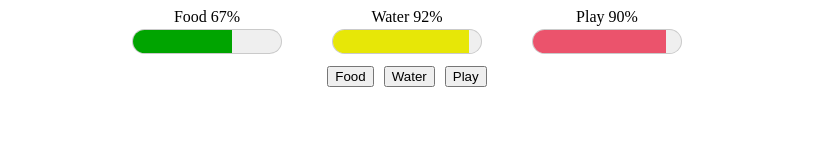
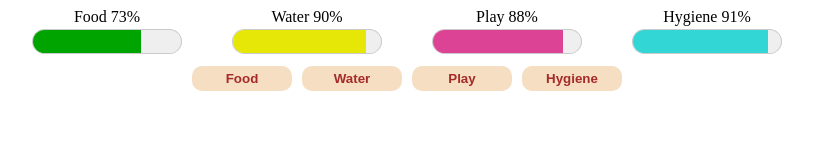
Before and after one commit to Grewal009/Start-IT-uke4, a plain HTML site: page Tamagochi/index.html in a window 1280 px wide. Shown: the whole page, without its empty margins (233-1046 px from the left). Drawn offline with Linux system fonts and the light colour scheme.

Commit message:
Hygiene component added

```diff
--- a/Tamagochi/index.html
+++ b/Tamagochi/index.html
@@ -8,24 +8,30 @@
   </head>
   <body>
     <div class="labelContainer">
-      <div class="food1">
+      <div class="label">
         <label id="labelFood" for="">Food 100%</label>
         <meter class="meter1" value="100" min="0" max="100"></meter>
       </div>
-      <div class="food1">
+      <div class="label">
         <label id="labelWater" for="">Water 100%</label>
         <meter class="meter1 meter2" value="100" min="0" max="100"></meter>
       </div>
-      <div class="food1">
+      <div class="label">
         <label id="labelPlay" for="">Play 100%</label>
         <meter class="meter1 meter3" value="100" min="0" max="100"></meter>
+      </div>
+
+      <div class="label">
+        <label id="labelHygiene" for="">Hygiene 100%</label>
+        <meter class="meter1 meter4" value="100" min="0" max="100"></meter>
       </div>
     </div>
 
     <div class="btnContainer">
-      <button onclick="serve('food')">Food</button>
-      <button onclick="serve('water')">Water</button>
-      <button onclick="serve('play')">Play</button>
+      <button class="btnServe" onclick="serve('food')">Food</button>
+      <button class="btnServe" onclick="serve('water')">Water</button>
+      <button class="btnServe" onclick="serve('play')">Play</button>
+      <button class="btnServe" onclick="serve('hygiene')">Hygiene</button>
     </div>
 
     <div class="overlay hidden">
@@ -39,12 +45,14 @@
       const food = document.querySelector(".meter1");
       const water = document.querySelector(".meter2");
       const play = document.querySelector(".meter3");
+      const hygiene = document.querySelector(".meter4");
       const labelFood = document.querySelector("#labelFood");
       const labelWater = document.querySelector("#labelWater");
       const labelPlay = document.querySelector("#labelPlay");
+      const labelHygiene = document.querySelector("#labelHygiene");
       const overlay = document.querySelector(".overlay");
 
-      let timerFood, timerWater, timerPlay;
+      let timerFood, timerWater, timerPlay, timerHygiene;
 
       runApp();
       function runApp() {
@@ -65,13 +73,25 @@
           labelPlay.textContent = `Play ${play.value}%`;
           checkStatus();
         }, 1000);
+
+        timerHygiene = setInterval(function () {
+          hygiene.value -= randomNumber(3);
+          labelHygiene.textContent = `Hygiene ${hygiene.value}%`;
+          checkStatus();
+        }, 1000);
       }
 
       function checkStatus() {
-        if (food.value <= 10 || water.value <= 10 || play.value <= 10) {
+        if (
+          food.value <= 10 ||
+          water.value <= 10 ||
+          play.value <= 10 ||
+          hygiene <= 10
+        ) {
           clearInterval(timerFood);
           clearInterval(timerWater);
           clearInterval(timerPlay);
+          clearInterval(timerHygiene);
           overlay.classList.remove("hidden");
         }
       }
@@ -100,11 +120,11 @@
               : `Play ${play.value}%`;
         } else {
           console.log(ele);
-          food.value += 10;
-          labelFood.textContent =
-            labelFood.textContent + 10 > 100
-              ? `Food 100%`
-              : `Food ${food.value}%`;
+          hygiene.value += 10;
+          labelHygiene.textContent =
+            labelHygiene.textContent + 10 > 100
+              ? `Hygiene 100%`
+              : `Hygiene ${food.value}%`;
         }
       }
 
@@ -120,6 +140,8 @@
         labelWater.textContent = `Water ${water.value}%`;
         play.value = 100;
         labelPlay.textContent = `Play ${play.value}%`;
+        hygiene.value = 100;
+        labelHygiene.textContent = `Hygiene ${hygiene.value}%`;
 
         runApp();
       }
--- a/Tamagochi/style.css
+++ b/Tamagochi/style.css
@@ -12,10 +12,14 @@
 }
 
 .meter3::-webkit-meter-optimum-value {
-  background: rgb(235, 83, 108);
+  background: rgb(221, 67, 149);
 }
 
-.food1 {
+.meter4::-webkit-meter-optimum-value {
+  background: rgba(45, 213, 211, 0.973);
+}
+
+.label {
   width: 200px;
   display: flex;
   flex-direction: column;
@@ -63,3 +67,16 @@ p {
   align-items: center;
   height: 90vh;
 }
+.btnServe {
+  width: 100px;
+  padding: 5px 5px;
+  border-radius: 10px;
+  border: solid 0px transparent;
+  cursor: pointer;
+  background-color: rgb(245, 222, 193);
+  color: brown;
+  font-weight: 600;
+}
+.btnServe:hover {
+  background-color: rgb(230, 182, 121);
+}
```
